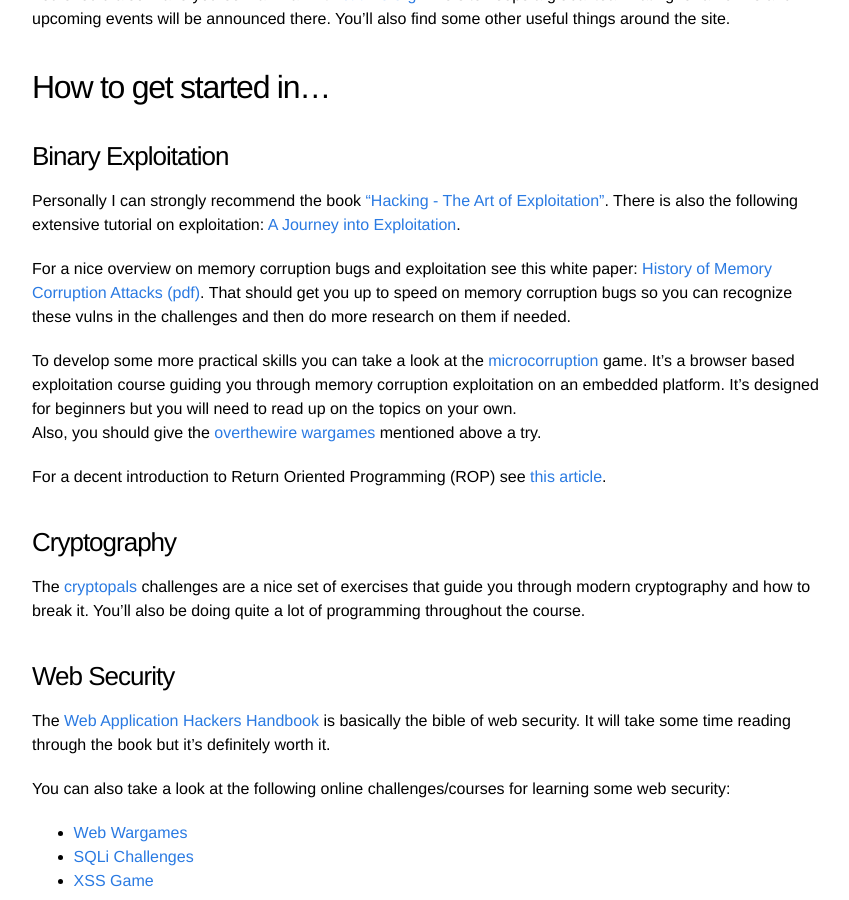
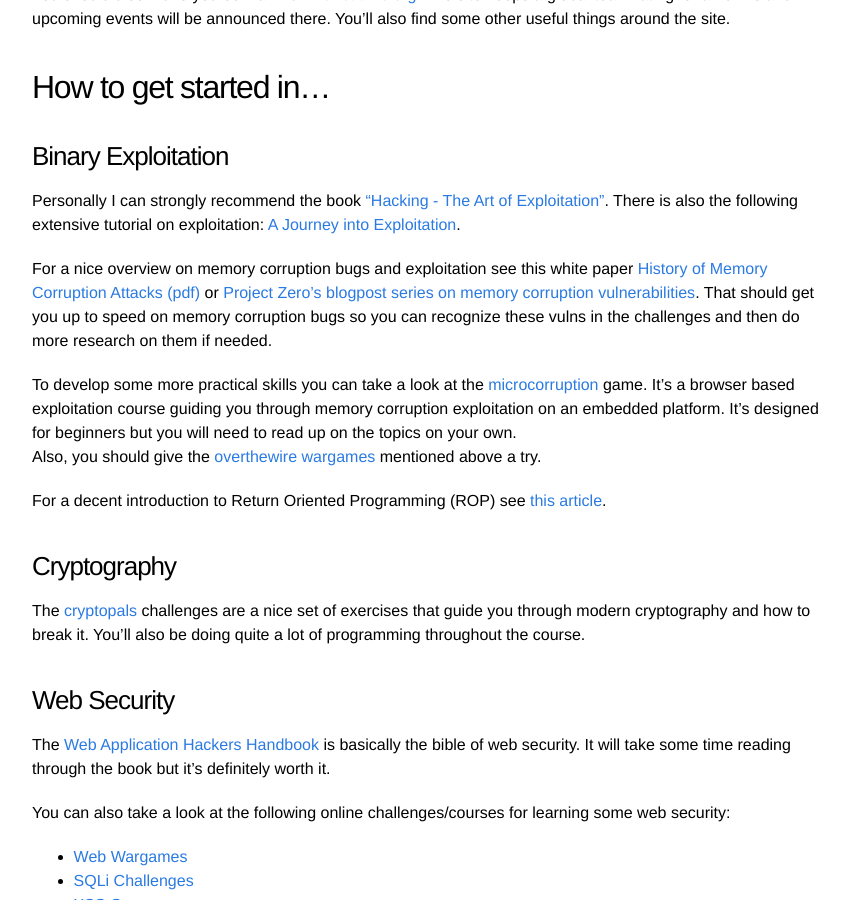
Before and after one commit to kitctf/www, a Jekyll site: the page built from _posts/2014-11-13-getting-started.md, in a window 1280 px wide and 900 px high, scrolled down 727 px. Shown: the whole window, without its empty margins (208-1057 px from the left). Built offline with Jekyll 4.4.1, drawn with Linux system fonts in a browser that asks for light colours.

Commit message:
Added link to the P0 blog post series on memory corruption vulnerabilities

```diff
--- a/_posts/2014-11-13-getting-started.md
+++ b/_posts/2014-11-13-getting-started.md
@@ -28,7 +28,7 @@
 Personally I can strongly recommend the book ["Hacking - The Art of Exploitation"](http://www.nostarch.com/hacking2.htm).
 There is also the following extensive tutorial on exploitation: [A Journey into Exploitation](http://myne-us.blogspot.de/2010/08/from-0x90-to-0x4c454554-journey-into.html).
 
-For a nice overview on memory corruption bugs and exploitation see this white paper: [History of Memory Corruption Attacks (pdf)](https://media.blackhat.com/bh-us-10/whitepapers/Meer/BlackHat-USA-2010-Meer-History-of-Memory-Corruption-Attacks-wp.pdf).
+For a nice overview on memory corruption bugs and exploitation see this white paper [History of Memory Corruption Attacks (pdf)](https://media.blackhat.com/bh-us-10/whitepapers/Meer/BlackHat-USA-2010-Meer-History-of-Memory-Corruption-Attacks-wp.pdf) or [Project Zero's blogpost series on memory corruption vulnerabilities](http://googleprojectzero.blogspot.ch/2015/06/what-is-good-memory-corruption.html).
 That should get you up to speed on memory corruption bugs so you can recognize these vulns in the challenges and then do more research on them if needed.
 
 To develop some more practical skills you can take a look at the [microcorruption](https://microcorruption.com) game. It's a browser based exploitation course guiding you through memory corruption exploitation on an embedded platform. It's designed for beginners but you will need to read up on the topics on your own.\\
```
